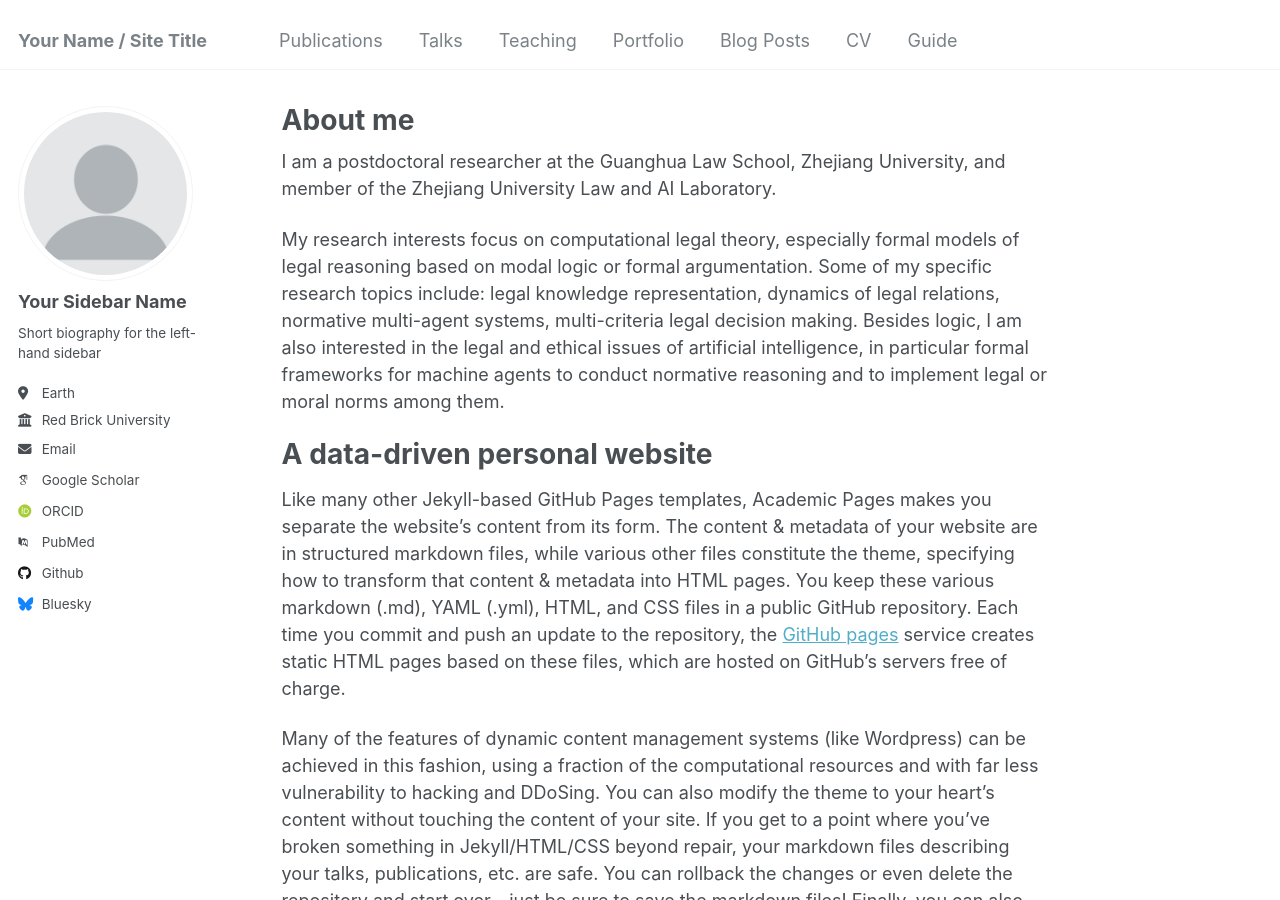
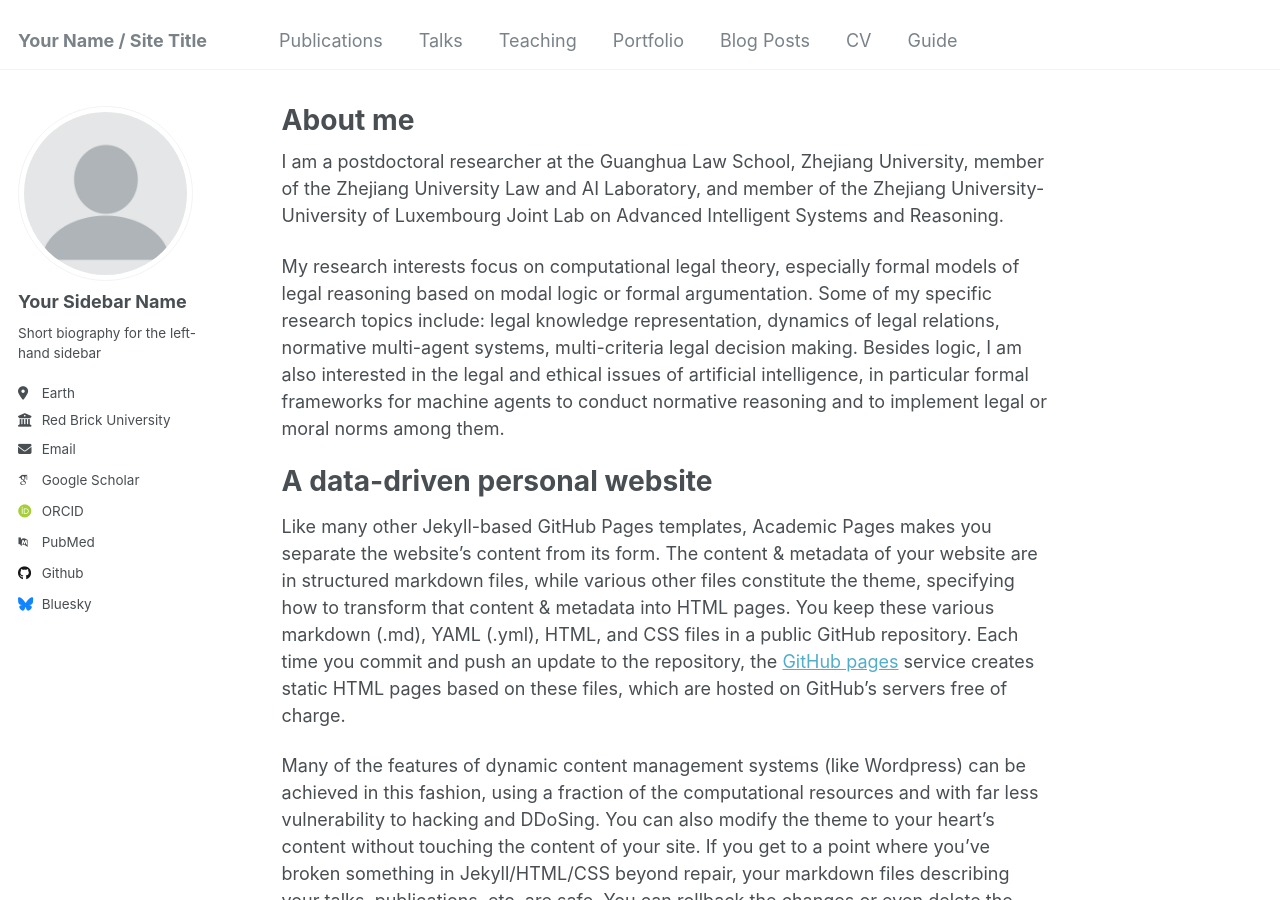
Before and after one commit to tianwenxu-lawlogic/tianwenxu-lawlogic.github.io, a Jekyll site: the page built from _pages/about.md, in a window 1280 px wide and 900 px high. Built offline with Jekyll 4.4.1, drawn with Linux system fonts in a browser that asks for light colours; some web fonts are replaced.

Commit message:
Update about.md

```diff
--- a/_pages/about.md
+++ b/_pages/about.md
@@ -7,7 +7,7 @@ redirect_from:
   - /about.html
 ---
 
-I am a postdoctoral researcher at the Guanghua Law School, Zhejiang University, and member of the Zhejiang University Law and AI Laboratory.
+I am a postdoctoral researcher at the Guanghua Law School, Zhejiang University, member of the Zhejiang University Law and AI Laboratory, and member of the Zhejiang University-University of Luxembourg Joint Lab on Advanced Intelligent Systems and Reasoning.
 
 My research interests focus on computational legal theory, especially formal models of legal reasoning based on modal logic or formal argumentation. Some of my specific research topics include: legal knowledge representation, dynamics of legal relations, normative multi-agent systems, multi-criteria legal decision making. Besides logic, I am also interested in the legal and ethical issues of artificial intelligence, in particular formal frameworks for machine agents to conduct normative reasoning and to implement legal or moral norms among them.
 
```
